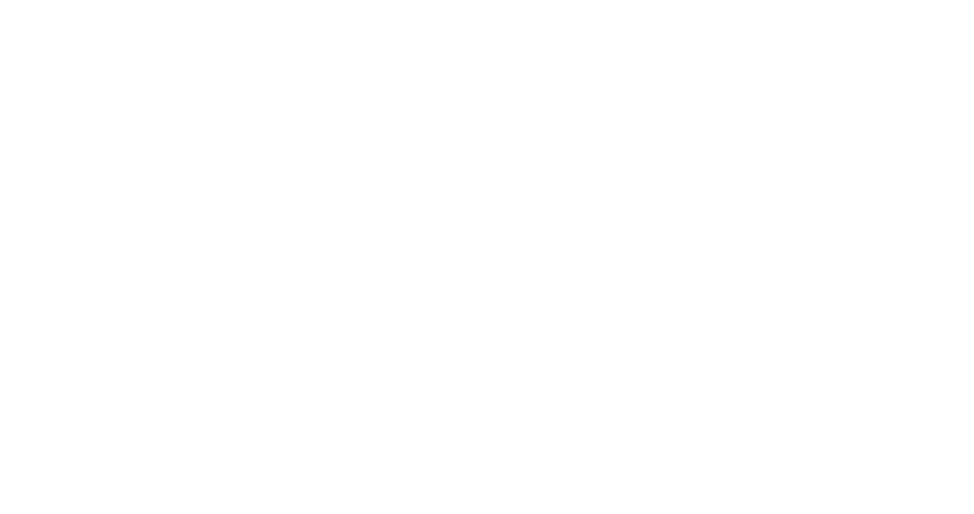
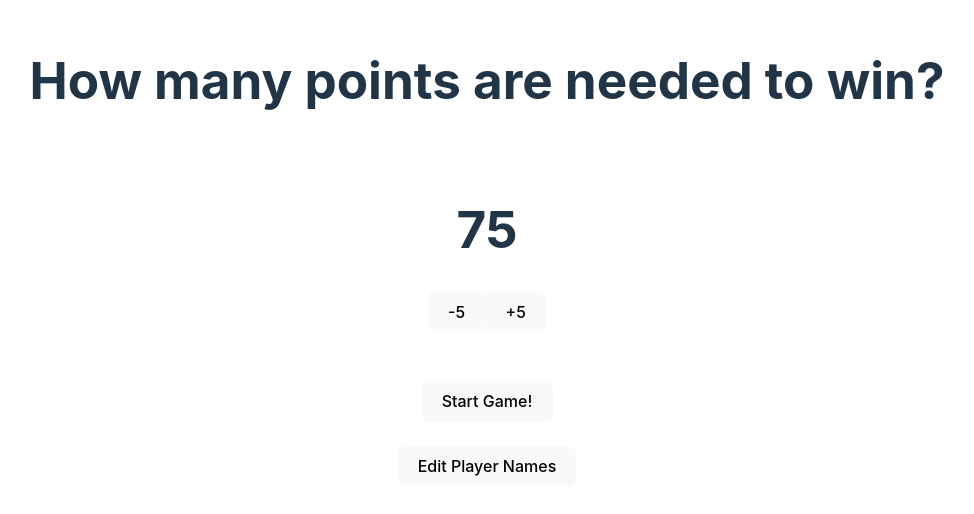
Before and after one commit to georgekouts108/dutch-blitz-scoreboard, a React (Vite) app in the folder db-scoreboard/: page /winning-points in a window 1280 px wide. Before the commit this address had no page. Shown: the part 148-662 px from the top of the page, without its empty margins (153-1127 px from the left). Built offline with nearby package versions, Linux system fonts and the light colour scheme.

Commit message:
#12 created winning points page

```diff
--- a/db-scoreboard/src/App.jsx
+++ b/db-scoreboard/src/App.jsx
@@ -7,6 +7,7 @@
 import IntroPage from './components/IntroPage'
 import PlayercountPage from './components/PlayercountPage'
 import PlayerinfoPage from './components/PlayerinfoPage';
+import WinningPointsPage from './components/WinningPointsPage';
 
 function App() {
   return (
@@ -16,6 +17,7 @@
           <Route exact path='/' Component={IntroPage}/>
           <Route path="/player-count" Component={PlayercountPage} />
           <Route path="/player-info" Component={PlayerinfoPage}/>
+          <Route path="/winning-points" Component={WinningPointsPage}/>
         </Routes>
       </Router>
     </>
--- a/db-scoreboard/src/components/PlayerinfoPage.jsx
+++ b/db-scoreboard/src/components/PlayerinfoPage.jsx
@@ -12,6 +12,7 @@
         event.preventDefault();
         console.log("Player names:");
         console.log(playerNames);
+        navigate('/winning-points');
     }
     const updatePlayerName = (index, value) => {
         const updatedPlayerNames = [...playerNames];
--- /dev/null
+++ b/db-scoreboard/src/components/WinningPointsPage.jsx
@@ -0,0 +1,29 @@
+import React, { useState } from "react";
+import { useNavigate } from 'react-router-dom';
+
+function WinningPointsPage() {
+    const navigate = useNavigate();
+    const [winningPoints, setWinningPoints] = useState(75);
+
+    const changeWinningPoints = (up) => {
+        if (up && winningPoints < 150){
+            setWinningPoints(winningPoints + 5)
+        }
+        else if (!up && winningPoints > 75){
+            setWinningPoints(winningPoints - 5)
+        }
+    }
+    return (
+        <>
+            <h1>How many points are needed to win?</h1>
+            <br></br>
+            <h1>{winningPoints}</h1>
+            <button onClick={() => changeWinningPoints(false)}>-5</button>
+            <button onClick={() => changeWinningPoints(true)}>+5</button>
+            <br/><br/><br/>
+            <button >Start Game!</button><br/><br/>
+            <button onClick={() => navigate('/player-info')}>Edit Player Names</button>
+        </>
+    )
+}
+export default WinningPointsPage;
```
